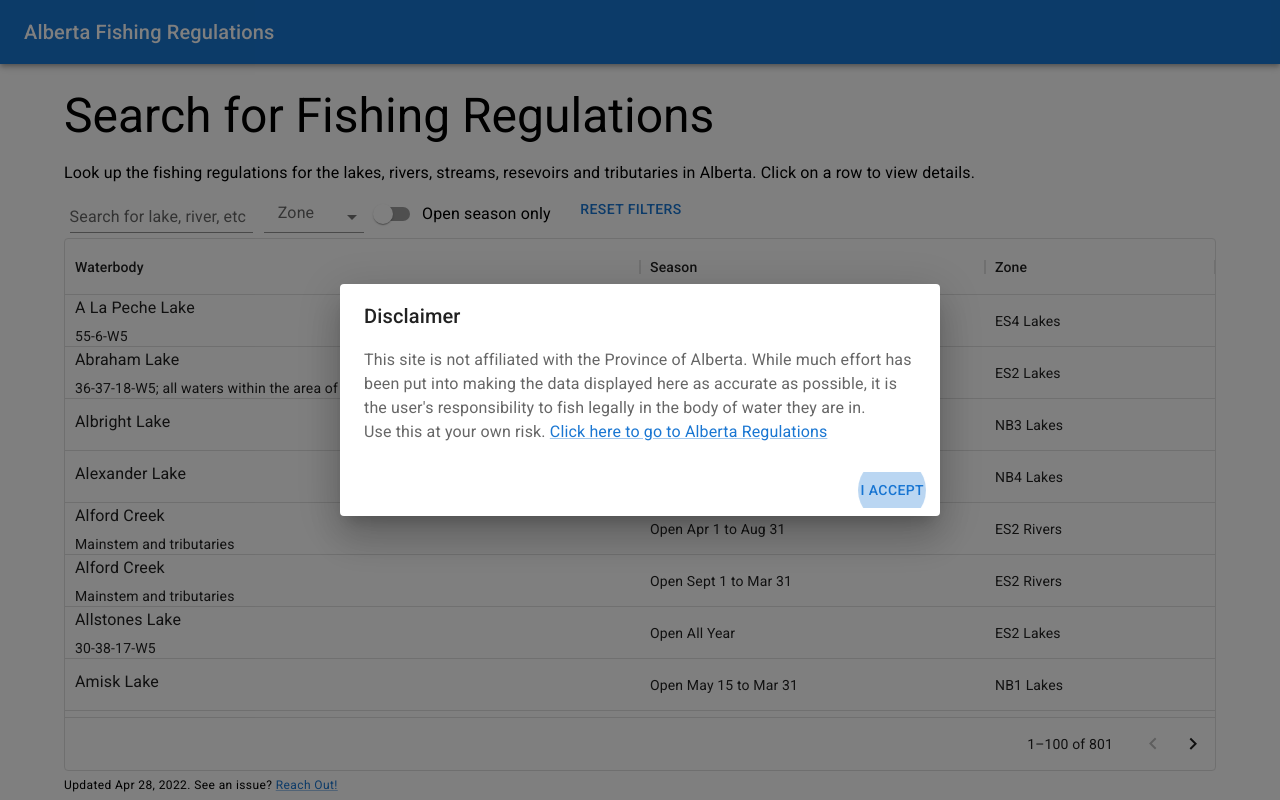
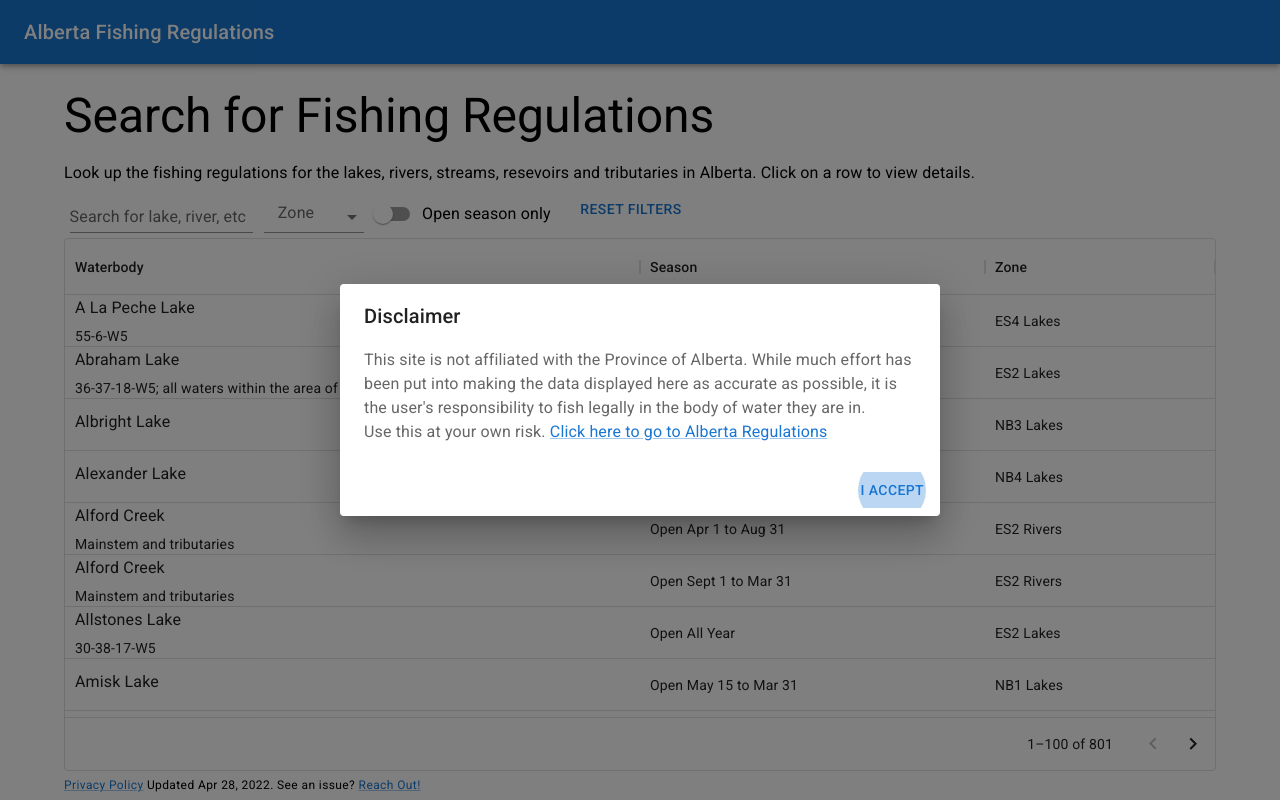
Before and after one commit to taylortdixon/abfishing, a React (Create React App) app: page / in a window 1280 px wide. Built offline with nearby package versions, Linux system fonts and the light colour scheme.

Commit message:
Adding privacy policy

```diff
--- a/src/components/fishing-regulation-table/fishing-regulation-table.tsx
+++ b/src/components/fishing-regulation-table/fishing-regulation-table.tsx
@@ -104,6 +104,9 @@ export const FishingRegulationTable: React.VFC<
         // }}
       />
       <Typography display="block" variant="caption" gutterBottom>
+        <Link href="/Privacy-Policy.pdf" target="_blank">
+          Privacy Policy
+        </Link>{" "}
         Updated Apr 28, 2022. See an issue?{" "}
         <Link href="mailto&#58;%&#54;1bfis%68in%67ca&#64;gm%61i&#108;&#46;c&#37;&#54;Fm">
           Reach Out!
```
Also changed, not shown: 1 other file (tests, documents, lock files or other folders).
